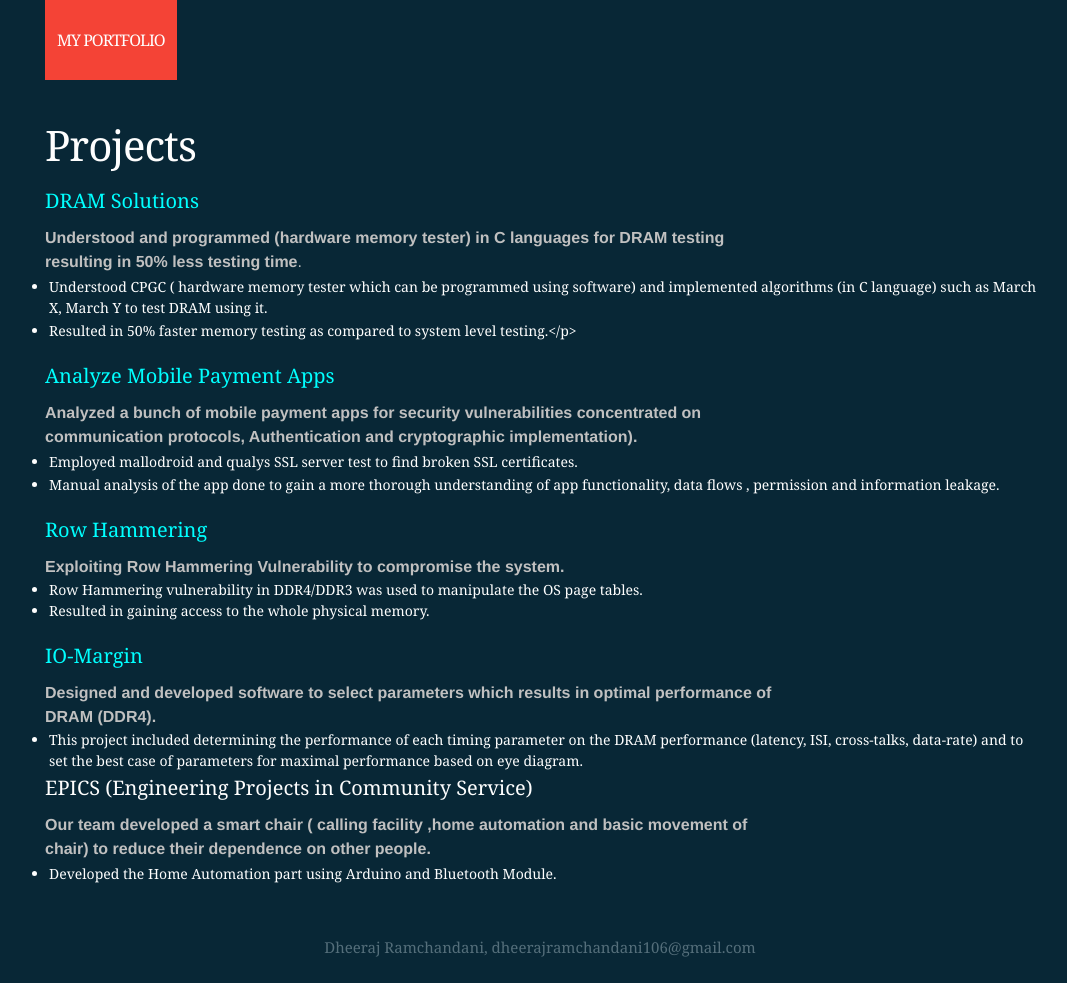
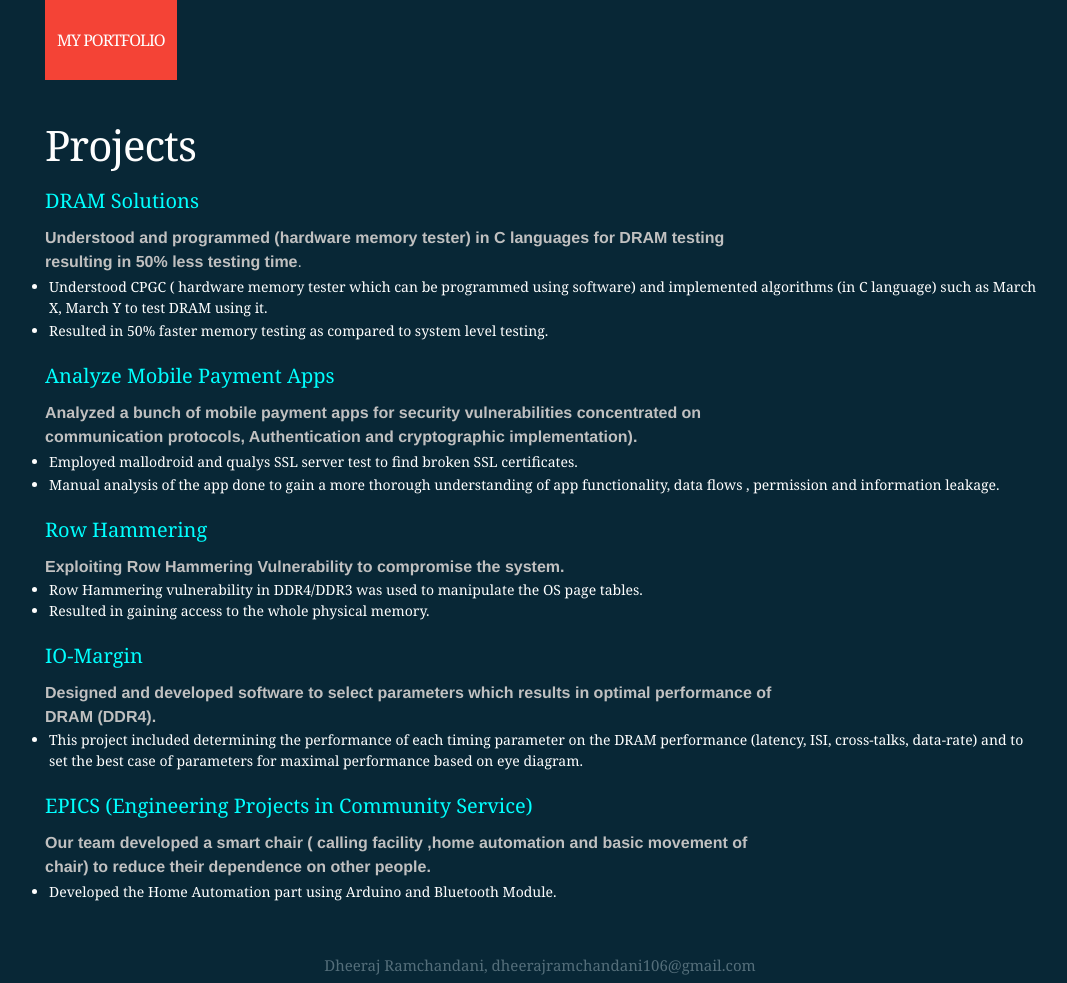
Before and after one commit to dheeraj141/dheeraj141.github.io, a Jekyll site: the page built from _posts/2016-06-01-Personal_projects.md, in a window 1280 px wide. Shown: the whole page, without its empty margins (99-1166 px from the left). Built offline with Jekyll 4.4.1, drawn with Linux system fonts in a browser that asks for light colours.

Commit message:
fixed the last line in projects section

```diff
--- a/_posts/2016-06-01-Personal_projects.md
+++ b/_posts/2016-06-01-Personal_projects.md
@@ -17,7 +17,7 @@ categories: jekyll update
 <div class="Project_details">
   <ul>
     <li><p> Understood CPGC ( hardware memory tester which can be programmed using software) and implemented algorithms (in C language) such as March X, March Y to test DRAM using it.</p></li>
-    <li>Resulted in 50% faster memory testing as compared to system level testing.</p></li>
+    <li><p>Resulted in 50% faster memory testing as compared to system level testing.</p></li>
     </ul>
 </div>
 
@@ -63,7 +63,7 @@ categories: jekyll update
   </ul>
 </div>
 
-<div class="Project_heading">
+<div class="project_heading">
   <h4>EPICS (Engineering Projects in Community Service) </h4>
 </div>
 <div class="project_description">
```
Also changed, not shown: 2 other files.
